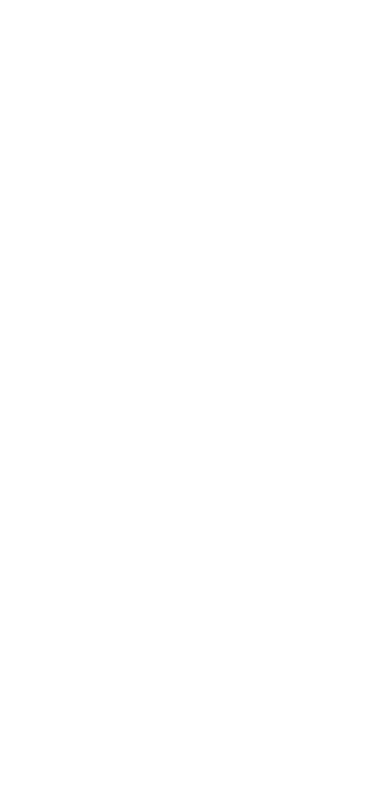
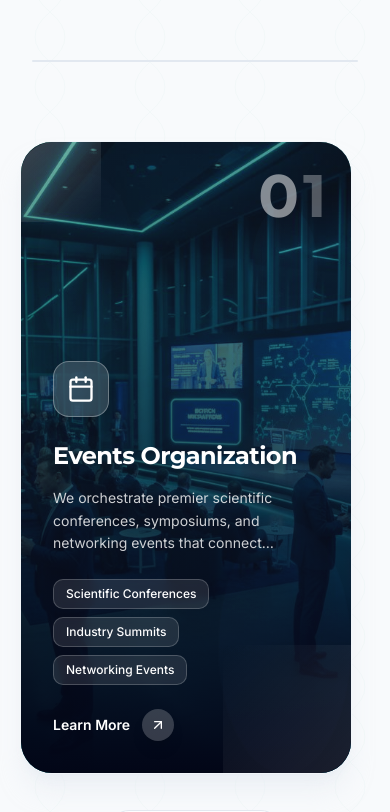
Before and after one commit to stellarAlien/nucleos, a React (Vite) app: page / in a window 390 px wide. Shown: the part 1182-1994 px from the top of the page. Built offline with nearby package versions, Linux system fonts and the light colour scheme.

Commit message:
improved services section

```diff
--- a/src/sections/Services.tsx
+++ b/src/sections/Services.tsx
@@ -1,7 +1,8 @@
 import { useEffect, useRef } from 'react';
 import gsap from 'gsap';
 import { ScrollTrigger } from 'gsap/ScrollTrigger';
-import { Calendar, GraduationCap, Microscope, ArrowUpRight } from 'lucide-react';
+import { Calendar, GraduationCap, Microscope, ArrowUpRight, Dna, Atom } from 'lucide-react';
+import Lenis from '@studio-freight/lenis';
 
 gsap.registerPlugin(ScrollTrigger);
 
@@ -14,7 +15,7 @@ const services = [
     image: '/images/service-events.jpg',
     icon: Calendar,
     features: ['Scientific Conferences', 'Industry Summits', 'Networking Events', 'Workshop Coordination'],
-    color: 'from-brand-teal to-navy',
+    color: 'from-emerald-400 to-cyan-600',
   },
   {
     id: 2,
@@ -24,169 +25,294 @@ const services = [
     image: '/images/service-training.jpg',
     icon: GraduationCap,
     features: ['Regulatory Training', 'Technical Workshops', 'Leadership Programs', 'Certification Courses'],
-    color: 'from-brand-green to-brand-teal',
+    color: 'from-teal-400 to-emerald-600',
   },
   {
     id: 3,
-    title: 'Cell & Gene Therapy (CGT)',
+    title: 'Cell & Gene Therapy',
     description:
       'End-to-end consultancy in biotech innovation, from early-stage research to commercialization. We provide strategic guidance for CGT development, manufacturing, and market entry.',
     image: '/images/service-cgt.jpg',
     icon: Microscope,
     features: ['Strategic Consulting', 'Regulatory Affairs', 'Process Development', 'Market Access'],
-    color: 'from-navy to-brand-teal',
+    color: 'from-cyan-400 to-blue-600',
   },
 ];
 
 const Services = () => {
   const sectionRef = useRef<HTMLElement>(null);
+  const containerRef = useRef<HTMLDivElement>(null);
+  const horizontalRef = useRef<HTMLDivElement>(null);
+  const progressRef = useRef<HTMLDivElement>(null);
   const titleRef = useRef<HTMLDivElement>(null);
-  const cardsRef = useRef<HTMLDivElement>(null);
+  const lenisRef = useRef<Lenis | null>(null);
 
   useEffect(() => {
     const section = sectionRef.current;
-    const title = titleRef.current;
-    const cards = cardsRef.current;
+    const container = containerRef.current;
+    const horizontal = horizontalRef.current;
 
-    if (!section || !title || !cards) return;
+    if (!section || !container || !horizontal) return;
 
-    const ctx = gsap.context(() => {
-      // Title animation
+    lenisRef.current = new Lenis({
+      duration: 1.2,
+      easing: (t) => Math.min(1, 1.001 - Math.pow(2, -10 * t)),
+      orientation: 'vertical',
+      gestureOrientation: 'vertical',
+      smoothWheel: true,
+    });
+
+    lenisRef.current.on('scroll', ScrollTrigger.update);
+
+    gsap.ticker.add((time) => {
+      lenisRef.current?.raf(time * 1000);
+    });
+
+    gsap.ticker.lagSmoothing(0);
+
+    const scrollWidth = horizontal.scrollWidth - window.innerWidth;
+
+    const horizontalScroll = gsap.to(horizontal, {
+      x: -scrollWidth,
+      ease: 'none',
+      scrollTrigger: {
+        trigger: container,
+        start: 'top top',
+        end: () => `+=${scrollWidth}`,
+        scrub: 1,
+        pin: true,
+        anticipatePin: 1,
+        invalidateOnRefresh: true,
+        onUpdate: (self) => {
+          if (progressRef.current) {
+            gsap.to(progressRef.current, {
+              scaleX: self.progress,
+              duration: 0.1,
+              ease: 'none',
+            });
+          }
+        },
+      },
+    });
+
+    const cards = horizontal.querySelectorAll('.service-card');
+    cards.forEach((card) => {
       gsap.fromTo(
-        title.children,
-        { y: 40, opacity: 0 },
+        card,
+        {
+          y: 80,
+          opacity: 0,
+          scale: 0.95,
+        },
         {
           y: 0,
           opacity: 1,
-          duration: 0.8,
+          scale: 1,
+          ease: 'power2.out',
+          scrollTrigger: {
+            trigger: card,
+            containerAnimation: horizontalScroll,
+            start: 'left 85%',
+            end: 'left 50%',
+            scrub: 1,
+          },
+        }
+      );
+    });
+
+    if (titleRef.current) {
+      gsap.fromTo(
+        titleRef.current.children,
+        { y: 50, opacity: 0 },
+        {
+          y: 0,
+          opacity: 1,
+          duration: 1,
           stagger: 0.15,
           ease: 'power3.out',
           scrollTrigger: {
-            trigger: title,
+            trigger: titleRef.current,
             start: 'top 85%',
             toggleActions: 'play none none reverse',
           },
         }
       );
+    }
 
-      // Cards stagger animation
-      const cardElements = cards.querySelectorAll('.service-card');
-      gsap.fromTo(
-        cardElements,
-        { y: 80, opacity: 0, scale: 0.95 },
-        {
-          y: 0,
-          opacity: 1,
-          scale: 1,
-          duration: 0.9,
-          stagger: 0.2,
-          ease: 'power3.out',
-          scrollTrigger: {
-            trigger: cards,
-            start: 'top 80%',
-            toggleActions: 'play none none reverse',
-          },
-        }
-      );
-    }, section);
-
-    return () => ctx.revert();
+    return () => {
+      lenisRef.current?.destroy();
+      ScrollTrigger.getAll().forEach((t) => t.kill());
+    };
   }, []);
 
   return (
-    <section
-      ref={sectionRef}
-      id="services"
-      className="relative py-24 lg:py-32 bg-white overflow-hidden"
-    >
-      {/* Background decoration */}
-      <div className="absolute top-0 left-0 w-full h-32 bg-gradient-to-b from-slate-50 to-transparent" />
-      <div className="absolute -top-40 -right-40 w-80 h-80 bg-brand-teal/5 rounded-full blur-3xl" />
-      <div className="absolute -bottom-40 -left-40 w-80 h-80 bg-brand-green/5 rounded-full blur-3xl" />
+    <section ref={sectionRef} id="services" className="relative bg-slate-50 overflow-hidden">
+      {/* Background DNA Pattern */}
+      <div className="absolute inset-0 opacity-5 pointer-events-none">
+        <svg className="w-full h-full" xmlns="http://www.w3.org/2000/svg">
+          <defs>
+            <pattern id="dna-pattern" x="0" y="0" width="100" height="100" patternUnits="userSpaceOnUse">
+              <path d="M50 0 Q80 25 50 50 T50 100" fill="none" stroke="currentColor" strokeWidth="0.5" className="text-teal-600" />
+              <path d="M50 0 Q20 25 50 50 T50 100" fill="none" stroke="currentColor" strokeWidth="0.5" className="text-emerald-600" />
+            </pattern>
+          </defs>
+          <rect width="100%" height="100%" fill="url(#dna-pattern)" />
+        </svg>
+      </div>
 
-      <div className="relative z-10 section-padding">
       {/* Section Header */}
-        <div ref={titleRef} className="text-center mb-16 lg:mb-20">
-          <span className="inline-block px-4 py-2 bg-brand-teal/10 text-brand-teal text-sm font-semibold rounded-full mb-4">
+      <div className="relative z-10 py-20 lg:py-28 section-padding">
+        <div ref={titleRef} className="text-center max-w-4xl mx-auto">
+          <div className="inline-flex items-center gap-2 px-4 py-2 bg-white border border-teal-100 rounded-full mb-6 shadow-sm">
+            <Dna className="w-4 h-4 text-teal-600" />
+            <span className="text-sm font-semibold text-teal-700 tracking-wide uppercase">
               What We Offer
             </span>
-          <h2 className="text-4xl sm:text-5xl lg:text-6xl font-display font-bold text-navy mb-4">
-            Our Services
+          </div>
+          <h2 className="text-4xl sm:text-5xl lg:text-6xl font-display font-bold text-slate-900 mb-6">
+            Our <span className="text-transparent bg-clip-text bg-gradient-to-r from-teal-500 to-emerald-500">Services</span>
           </h2>
-          <p className="text-lg text-slate-600 max-w-2xl mx-auto">
-            Strategic Support for Biotech Success. We deliver comprehensive solutions
-            tailored to accelerate your CGT initiatives.
+          <p className="text-lg text-slate-600 max-w-2xl mx-auto leading-relaxed">
+            Strategic solutions engineered for biotech excellence. Scroll horizontally to explore our specialized capabilities.
           </p>
         </div>
+      </div>
 
-        {/* Service Cards */}
-        <div ref={cardsRef} className="grid grid-cols-1 lg:grid-cols-3 gap-8">
-          {services.map((service) => {
+      {/* Horizontal Scroll Container */}
+      <div ref={containerRef} className="relative h-screen overflow-hidden">
+        {/* Progress Bar */}
+        <div className="absolute top-6 left-8 right-8 z-50 h-0.5 bg-slate-200 rounded-full overflow-hidden">
+          <div
+            ref={progressRef}
+            className="h-full bg-gradient-to-r from-teal-500 to-emerald-500 origin-left"
+            style={{ transform: 'scaleX(0)' }}
+          />
+        </div>
+
+        {/* Scroll Indicator */}
+        <div className="absolute bottom-8 left-1/2 -translate-x-1/2 z-50 flex items-center gap-3 text-slate-400 text-sm font-medium bg-white/80 backdrop-blur-sm px-4 py-2 rounded-full border border-slate-200">
+          <Atom className="w-4 h-4 animate-spin-slow" />
+          <span>Scroll to explore</span>
+        </div>
+
+        {/* Horizontal Track */}
+        <div
+          ref={horizontalRef}
+          className="flex items-center h-full pl-[5vw] pr-[25vw] gap-6 lg:gap-8"
+          style={{ width: 'max-content' }}
+        >
+          {services.map((service, index) => {
             const IconComponent = service.icon;
             return (
               <div
                 key={service.id}
-                className="service-card group relative bg-white rounded-3xl overflow-hidden shadow-card hover:shadow-card-hover transition-all duration-500 hover:-translate-y-3"
+                className="service-card group relative w-[85vw] md:w-[50vw] lg:w-[35vw] h-[75vh] flex-shrink-0"
               >
-                {/* Image Container */}
-                <div className="relative h-56 overflow-hidden">
+                {/* Card Container */}
+                <div className="relative h-full bg-white rounded-[2rem] overflow-hidden shadow-xl shadow-slate-200/50 border border-slate-100 transition-all duration-500 group-hover:shadow-2xl group-hover:shadow-teal-100/50 group-hover:border-teal-100">
+
+                  {/* Image Layer */}
+                  <div className="absolute inset-0">
                     <img
                       src={service.image}
                       alt={service.title}
-                    className="w-full h-full object-cover transition-transform duration-700 group-hover:scale-110"
+                      className="w-full h-full object-cover transition-all duration-700 group-hover:scale-105 group-hover:brightness-75"
                     />
-                  {/* Gradient overlay */}
-                  <div className={`absolute inset-0 bg-gradient-to-t ${service.color} opacity-60`} />
+                    {/* Gradient Overlay - Darker on hover for text clarity */}
+                    <div className={`absolute inset-0 bg-gradient-to-br ${service.color} opacity-70 mix-blend-multiply transition-opacity duration-500 group-hover:opacity-60`} />
+                    <div className="absolute inset-0 bg-gradient-to-t from-slate-950 via-slate-900/60 to-slate-800/30 transition-all duration-500 group-hover:from-slate-950 group-hover:via-slate-950/80" />
 
-                  {/* Icon badge */}
-                  <div className="absolute top-4 left-4 w-12 h-12 bg-white/90 backdrop-blur-sm rounded-xl flex items-center justify-center shadow-lg">
-                    <IconComponent className="w-6 h-6 text-navy" />
-                  </div>
-
-                  {/* Arrow indicator */}
-                  <div className="absolute top-4 right-4 w-10 h-10 bg-white/20 backdrop-blur-sm rounded-full flex items-center justify-center opacity-0 group-hover:opacity-100 transition-all duration-300 transform translate-x-4 group-hover:translate-x-0">
-                    <ArrowUpRight className="w-5 h-5 text-white" />
+                    {/* Cellular Pattern Overlay */}
+                    <div className="absolute inset-0 opacity-10 mix-blend-overlay">
+                      <svg className="w-full h-full" viewBox="0 0 100 100" preserveAspectRatio="none">
+                        <circle cx="20" cy="20" r="15" fill="white" className="animate-pulse" />
+                        <circle cx="80" cy="80" r="20" fill="white" className="animate-pulse" style={{ animationDelay: '1s' }} />
+                        <circle cx="80" cy="20" r="10" fill="white" />
+                      </svg>
                     </div>
                   </div>
 
                   {/* Content */}
-                <div className="p-6 lg:p-8">
-                  <h3 className="text-xl lg:text-2xl font-display font-bold text-navy mb-3 group-hover:text-brand-teal transition-colors duration-300">
+                  <div className="relative h-full flex flex-col justify-end p-8 lg:p-10 text-white">
+                    {/* Index Number */}
+                    <div className="absolute top-6 right-6 flex items-start gap-1 opacity-50 group-hover:opacity-30 transition-opacity duration-500">
+                      <span className="text-6xl font-display font-bold">0</span>
+                      <span className="text-6xl font-display font-bold text-white/60">{index + 1}</span>
+                    </div>
+
+                    {/* Floating Icon */}
+                    <div className="relative mb-6">
+                      <div className="w-14 h-14 bg-white/15 backdrop-blur-md rounded-2xl flex items-center justify-center border border-white/30 transition-all duration-500 group-hover:scale-110 group-hover:bg-white/25 shadow-lg">
+                        <IconComponent className="w-7 h-7 text-white" />
+                      </div>
+                      <div className="absolute inset-0 rounded-2xl border border-white/20 scale-150 opacity-0 group-hover:opacity-100 group-hover:scale-125 transition-all duration-700" />
+                    </div>
+
+                    <h3 className="text-2xl lg:text-3xl font-display font-bold mb-4 leading-tight drop-shadow-lg group-hover:text-white transition-colors duration-300">
                       {service.title}
                     </h3>
 
-                  <p className="text-slate-600 text-sm leading-relaxed mb-6">
+                    <p className="text-white/80 text-sm lg:text-base leading-relaxed mb-6 line-clamp-3 group-hover:text-white group-hover:drop-shadow-md transition-all duration-500">
                       {service.description}
                     </p>
 
-                  {/* Features list */}
-                  <div className="flex flex-wrap gap-2">
-                    {service.features.map((feature, idx) => (
+                    {/* Feature Tags */}
+                    <div className="flex flex-wrap gap-2 mb-6">
+                      {service.features.slice(0, 3).map((feature, idx) => (
                         <span
                           key={idx}
-                        className="px-3 py-1.5 bg-slate-100 text-slate-700 text-xs font-medium rounded-lg"
+                          className="px-3 py-1.5 bg-white/10 backdrop-blur-sm text-white text-xs font-medium rounded-lg border border-white/20 group-hover:bg-white/20 group-hover:border-white/40 transition-all duration-300"
                         >
                           {feature}
                         </span>
                       ))}
                     </div>
 
-                  {/* Learn more link */}
-                  <div className="mt-6 pt-6 border-t border-slate-100">
-                    <button className="group/btn inline-flex items-center gap-2 text-brand-teal font-semibold text-sm hover:text-navy transition-colors duration-300">
+                    {/* CTA */}
+                    <button className="inline-flex items-center gap-3 text-white font-semibold text-sm group/btn">
+                      <span className="relative">
                         Learn More
+                        <span className="absolute -bottom-1 left-0 w-0 h-0.5 bg-white group-hover/btn:w-full transition-all duration-300" />
+                      </span>
+                      <div className="w-8 h-8 rounded-full bg-white/20 flex items-center justify-center group-hover/btn:bg-white group-hover/btn:text-teal-600 transition-all duration-300 shadow-lg">
                         <ArrowUpRight className="w-4 h-4 transition-transform duration-300 group-hover/btn:translate-x-0.5 group-hover/btn:-translate-y-0.5" />
+                      </div>
+                    </button>
+                  </div>
+
+                  {/* Hover Glow Effect */}
+                  <div className={`absolute inset-0 bg-gradient-to-tr ${service.color} opacity-0 group-hover:opacity-20 transition-opacity duration-500 pointer-events-none rounded-[2rem]`} />
+
+                  {/* Corner Accents */}
+                  <div className="absolute top-0 left-0 w-20 h-20 bg-gradient-to-br from-white/20 to-transparent rounded-tl-[2rem] pointer-events-none" />
+                  <div className="absolute bottom-0 right-0 w-32 h-32 bg-gradient-to-tl from-white/10 to-transparent rounded-br-[2rem] pointer-events-none" />
+                </div>
+              </div>
+            );
+          })}
+
+          {/* End Card */}
+          <div className="flex-shrink-0 w-[40vw] h-[75vh] flex items-center justify-center px-8">
+            <div className="text-center max-w-md">
+              <div className="w-20 h-20 bg-gradient-to-br from-teal-100 to-emerald-100 rounded-full flex items-center justify-center mx-auto mb-6">
+                <Dna className="w-10 h-10 text-teal-600" />
+              </div>
+              <h3 className="text-3xl font-display font-bold text-slate-900 mb-4">
+                Ready to innovate?
+              </h3>
+              <p className="text-slate-600 mb-8">
+                Let's discuss how we can accelerate your biotech initiatives together.
+              </p>
+              <button className="inline-flex items-center gap-2 px-8 py-4 bg-gradient-to-r from-teal-500 to-emerald-500 text-white font-semibold rounded-full hover:shadow-lg hover:shadow-teal-500/25 transition-all duration-300 hover:scale-105">
+                Start Collaboration
+                <ArrowUpRight className="w-5 h-5" />
               </button>
             </div>
           </div>
-
-                {/* Hover glow effect */}
-                <div className={`absolute -inset-px bg-gradient-to-r ${service.color} opacity-0 group-hover:opacity-10 rounded-3xl transition-opacity duration-500 pointer-events-none`} />
-              </div>
-            );
-          })}
         </div>
       </div>
+
+      <div className="h-20 bg-white" />
     </section>
   );
 };
```
Lines whose indentation alone changed are shown as unchanged.
